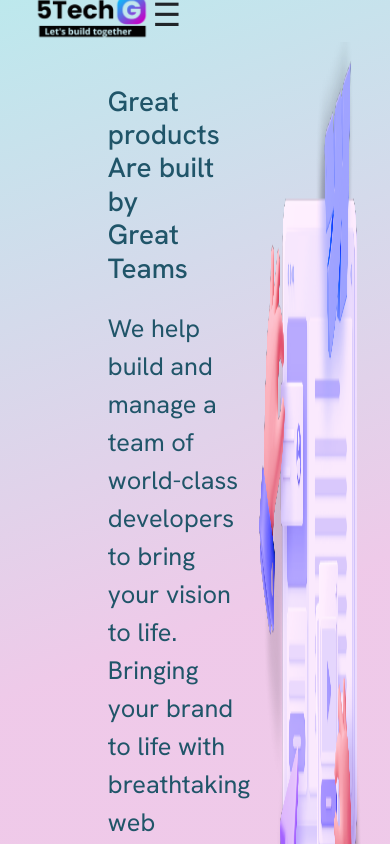
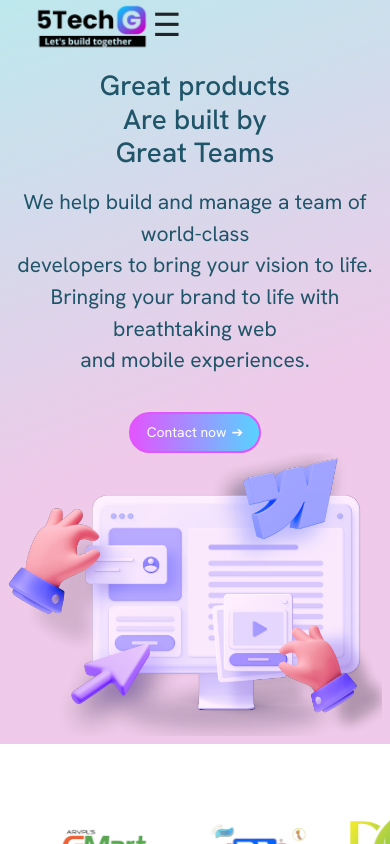
Before and after one commit to harshvyas0803/5techg, a React (Create React App) app: page / in a window 390 px wide. Shown: the top 844 px of the page. Built offline with nearby package versions, Linux system fonts and the light colour scheme.

Commit message:
added hero responsive

```diff
--- a/src/components/Hero/Hero.css
+++ b/src/components/Hero/Hero.css
@@ -1,81 +1,124 @@
+/* Main container */
 .main {
-    background: rgb(63, 94, 251);
-    background: rgb(120,209,218);
     background: linear-gradient(160deg, rgba(120,209,218,0.4907212885154062) 0%, rgba(186,28,161,0.2358193277310925) 57%);
     min-height: 80vh;
-
     justify-content: space-between;
     align-items: center;
     padding: 2vw;
+    width: 100%;
 }
 
+/* Hero section */
 .hero {
     display: flex;
     width: 100%;
+    max-width: 1200px; /* Max width for larger screens */
+    margin: 0 auto; /* Center align on large screens */
 }
 
+/* Left section */
 .left {
     flex: 1;
-     margin-right: 2vw;
-    padding-left: 100px;padding-top: 5vh;color:   #205569;
-font-size:3vh;
+    margin-right: 2vw;
+    padding-left: 100px;
+    padding-top: 5vh;
+    color: #205569;
+    font-size: 3vh;
 }
-.paragraph{
-padding-top: 2vh;
-font-size: 3vh;
 
+/* Paragraph styling */
+.paragraph {
+    padding-top: 2vh;
+    font-size: 3vh;
 }
+
+/* Right section */
 .right {
     flex: 1;
-
     max-width: 100%;
     display: flex;
     justify-content: flex-end;
     margin-right: 5vw;
 }
 
+/* Right image styling */
 .right img {
     max-width: 100%;
     height: auto;
 }
- .contact-n-btn{
 
-  margin-top: 6vh;  background: transparent; background: rgb(63, 94, 251);
+/* Contact button styling */
+.contact-n-btn {
+    margin-top: 6vh;
+    background: transparent;
+    background: rgb(63, 94, 251);
+}
 
-
-
-
- }
- .contact-button {
+.contact-button {
     display: inline-block;
     padding: 10px 20px;
     border-radius: 30px;
     border: 2px solid transparent;
-
-
-
     background-image: linear-gradient(to right, #e254ff, #57d3ff);
     background-color: white;
     color: rgba(0, 0, 0, 0.374);
     border: 2px solid #e254ff;
-
-
-color: white;
-
-text-decoration: none;
+    color: white;
+    text-decoration: none;
     font-size: 16px;
-
     transition: all 0.3s ease;
     margin-top: 80px;
 }
 
 .contact-button:hover {
-
     color: white;
     background: rgba(11, 11, 170, 0.662);
 }
 
 .contact-button::after {
-    content: "➔";  text-decoration: none;
+    content: "➔";
+    text-decoration: none;
     padding-left: 5px;
 }
+
+/* Responsive Styles for screens 750px and below */
+@media (max-width: 750px) {
+    .hero {
+        flex-direction: column; /* Stack the content vertically */
+        align-items: center; /* Center the content horizontally */
+        width: 100%; /* Ensure full width on smaller screens */
+    }
+
+    .left {
+        padding-left: 0;
+        text-align: center;
+        margin-right: 0;
+        padding-top: 2vh;
+        font-size: 2.5vh; /* Adjust font size for smaller screens */
+        width: 100%; /* Ensure full width for left section */
+    }
+
+    .paragraph {
+        padding-top: 1vh;
+        font-size: 2.5vh; /* Reduce font size for mobile */
+        text-align: center; /* Center the paragraph */
+        width: 100%; /* Ensure full width */
+    }
+
+    .right {
+        margin-right: 0;
+        justify-content: center; /* Center the image */
+        width: 100%; /* Ensure full width for the right section */
+    }
+
+    .contact-button {
+        margin-top: 20px; /* Reduce top margin */
+        font-size: 14px; /* Adjust font size for mobile */
+        padding: 8px 16px; /* Adjust padding for smaller screens */
+    }
+
+    .right img {
+        width: 100%; /* Ensure the image uses full width */
+        height: auto; /* Keep the aspect ratio */
+    }
+}
--- a/src/components/Hero/Hero.jsx
+++ b/src/components/Hero/Hero.jsx
@@ -72,12 +72,11 @@ const Hero = () => {
         </div>
       </div>
 
-      {/* Animate sections as they come into view */}
       <motion.div
         initial={{ opacity: 0 }}
         whileInView={{ opacity: 1 }}
         transition={{ duration: 1.5, staggerChildren: 0.3 }}
-        viewport={{ once: true }} // Only animate once
+        viewport={{ once: true }}
       >
         <Companies />
         <Section2 />
--- a/src/components/Navbar/Navbar.css
+++ b/src/components/Navbar/Navbar.css
@@ -9,8 +9,9 @@
   z-index: 1001;
 }
 
-/* General Navbar Styles */
+
 .navbar {
+  z-index: 10000;
   margin-right: 2vw;
   width: 100%;
   display: flex;
@@ -19,7 +20,7 @@
   padding: 0 2vw;
   background: transparent;
   height: 100%;
-  margin-top: -20px;
+  margin-top: -10px;
 }
 
 .logo img {
@@ -29,7 +30,7 @@
 }
 
 .menu-toggle {
-  display: none; /* Initially hidden on larger screens */
+  display: none;
 }
 
 .others {
@@ -84,7 +85,6 @@
   color: rgba(0, 0, 0, 0.566);
 }
 
-/* Hide side-menu on larger screens */
 .side-menu {
   display: none;
 }
@@ -94,35 +94,38 @@
   .navbar-links {
     display: none; /* Hide the links on smaller screens */
   }
-
+.navbar{
+  width: 100%;
+}
   /* Show hamburger menu on smaller screens */
   .menu-toggle {
     display: block;
+align-items: end;
     font-size: 2rem;
     cursor: pointer;
   }
 
   /* Display side-menu when it is toggled */
   .side-menu {
-    display: none; /* Initially hidden */
+    display: none;
     position: fixed;
     right: -250px;
     top: 0;
     width: 250px;
     height: 100%;
-    background-color: #fff;
+
     transition: right 0.3s ease;
     padding: 20px;
-    z-index: 1000;
+    z-index: 10000;
   }
 
   .side-menu.open {
-    display: block; /* Show the side menu */
-    right: 0; /* Slide it into view */
+    display: block;
+    right: 0;
   }
 }
 
-/* Side menu styles */
+
 .side-menu ul {
   list-style-type: none;
   padding: 0;
--- a/src/components/Navbar/Navbar.jsx
+++ b/src/components/Navbar/Navbar.jsx
@@ -1,4 +1,5 @@
 import React, { useState } from 'react';
+import { motion } from 'framer-motion'; // Import Framer Motion
 import logo from '../../assets/logo.png';
 import './Navbar.css';
 
@@ -11,55 +12,106 @@ const Navbar = () => {
   };
 
   return (
-    <div className="navbar">
-      <div className="logo">
+    <motion.div
+      className="navbar"
+      initial={{ opacity: 0, y: -50 }}
+      animate={{ opacity: 1, y: 0 }}
+      transition={{ duration: 0.8 }}
+    >
+      <motion.div
+        className="logo"
+        whileHover={{ scale: 1.1, rotate: 5 }}
+        transition={{ type: 'spring', stiffness: 300 }}
+      >
         <img src={logo} alt="Logo" />
-      </div>
+      </motion.div>
 
       {/* Hamburger Menu */}
-      <div className="menu-toggle" onClick={toggleMenu}>
+      <motion.div
+        className="menu-toggle"
+        onClick={toggleMenu}
+        whileHover={{ scale: 1.2 }}
+        transition={{ type: 'spring', stiffness: 250 }}
+      >
         &#9776; {/* This is the hamburger icon */}
-      </div>
+      </motion.div>
 
       <div className="others">
-        <ul className="navbar-links">
+        <motion.ul
+          className="navbar-links"
+          initial="hidden"
+          animate="visible"
+          variants={{
+            hidden: {
+              opacity: 0,
+              y: -20,
+            },
+            visible: {
+              opacity: 1,
+              y: 0,
+              transition: {
+                delay: 0.3,
+                staggerChildren: 0.2,
+              },
+            },
+          }}
+        >
           {['Home', 'About', 'Portfolio', 'Product', 'Contact'].map((link, index) => (
-            <li key={index}>
+            <motion.li
+              key={index}
+              whileHover={{ scale: 1.1, color: '#3b82f6' }}
+              transition={{ type: 'spring', stiffness: 150, damping: 10 }}
+            >
               <a href={`/${link.toLowerCase()}`} className="navbar-link">
                 {link}
               </a>
-            </li>
+            </motion.li>
           ))}
-          <li>
+          <motion.li
+            whileHover={{ scale: 1.1, color: '#f39c12' }}
+            transition={{ type: 'spring', stiffness: 150, damping: 10 }}
+          >
             <a href="tel:+917028828831" className="call-now">
               Call Now →
             </a>
-          </li>
-        </ul>
+          </motion.li>
+        </motion.ul>
       </div>
 
       {/* Side Menu */}
-      <div className={`side-menu ${menuOpen ? 'open' : ''}`}>
+      <motion.div
+        className={`side-menu ${menuOpen ? 'open' : ''}`}
+        initial={{ x: 250 }} // Start off-screen to the right
+        animate={{ x: menuOpen ? 0 : 250 }} // Slide in/out based on `menuOpen`
+        transition={{ type: 'spring', stiffness: 300, damping: 25 }}
+      >
         {/* Close Button */}
         <div className="close-icon" onClick={toggleMenu}>
-          &#10006; {/* Unicode for "X" symbol */}
+          &#10006;
         </div>
         <ul>
           {['Home', 'About', 'Portfolio', 'Product', 'Contact'].map((link, index) => (
-            <li key={index}>
+            <motion.li
+              key={index}
+              whileHover={{ scale: 1.1 }}
+              transition={{ type: 'spring', stiffness: 150, damping: 10 }}
+            >
               <a href={`/${link.toLowerCase()}`} onClick={toggleMenu}>
                 {link}
               </a>
-            </li>
+            </motion.li>
           ))}
-          <li>
+          <motion.li
+            whileHover={{ scale: 1.1 }}
+            transition={{ type: 'spring', stiffness: 150, damping: 10 }}
+          >
             <a href="tel:+917028828831" className="call-now" onClick={toggleMenu}>
               Call Now →
             </a>
-          </li>
+          </motion.li>
         </ul>
-      </div>
-    </div>
+      </motion.div>
+    </motion.div>
   );
 };
 
```
